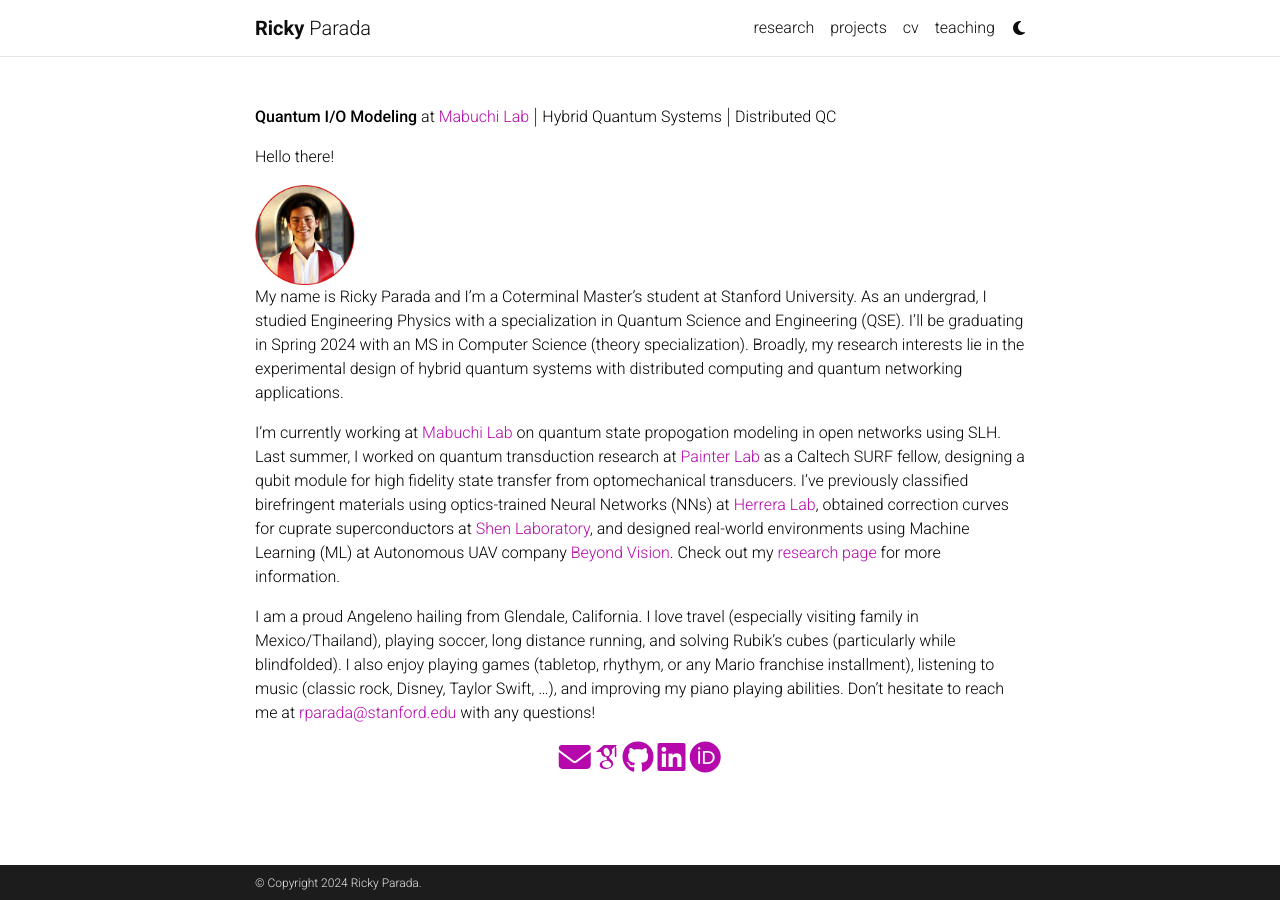
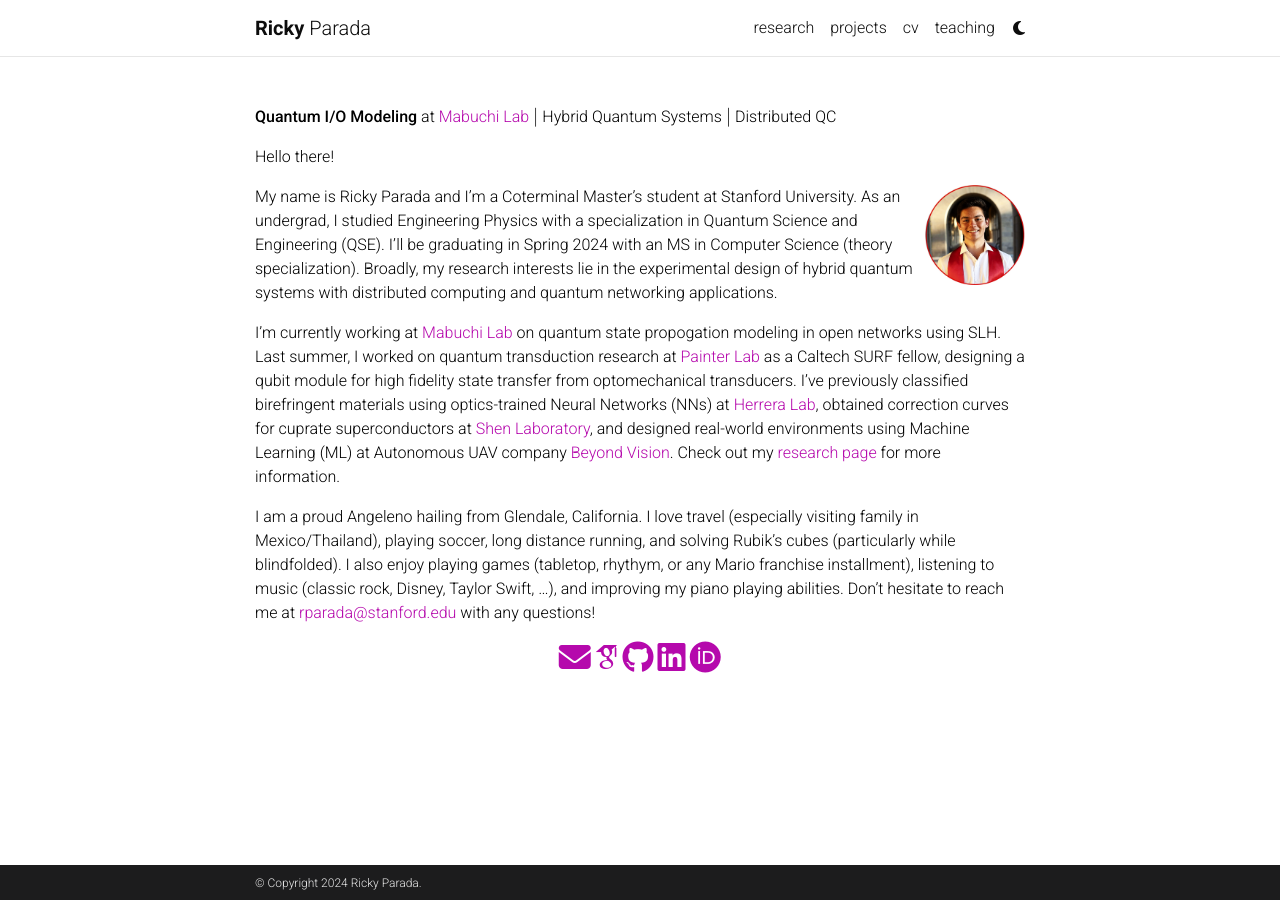
Before and after one commit to rickyparada/rickyparada.github.io, a Jekyll site: the page built from index.md, in a window 1280 px wide. Built offline with Jekyll 4.4.1, drawn with Linux system fonts in a browser that asks for light colours; some web fonts are replaced; comment, search, counter and statistics services are not loaded; a style sheet for code colours, icons or effects is not loaded.

Commit message:
try to fix pfp

```diff
--- a/index.md
+++ b/index.md
@@ -9,9 +9,7 @@ layout: page
 
 Hello there!
 
-<div class="hp">
-	<img src="assets/img/best_headshot.jpeg" alt="" width="100" height="100" id="hp"/>
-</div>
+<img align="right" src="assets/img/best_headshot.jpeg" alt="" width="100" height="100">
 
 My name is Ricky Parada and I'm a Coterminal Master's student at Stanford University. As an undergrad, I studied Engineering Physics with a specialization in Quantum Science and Engineering (QSE). I'll be graduating in Spring 2024 with an MS in Computer Science (theory specialization). Broadly, my research interests lie in the experimental design of hybrid quantum systems with distributed computing and quantum networking applications.
 
```
